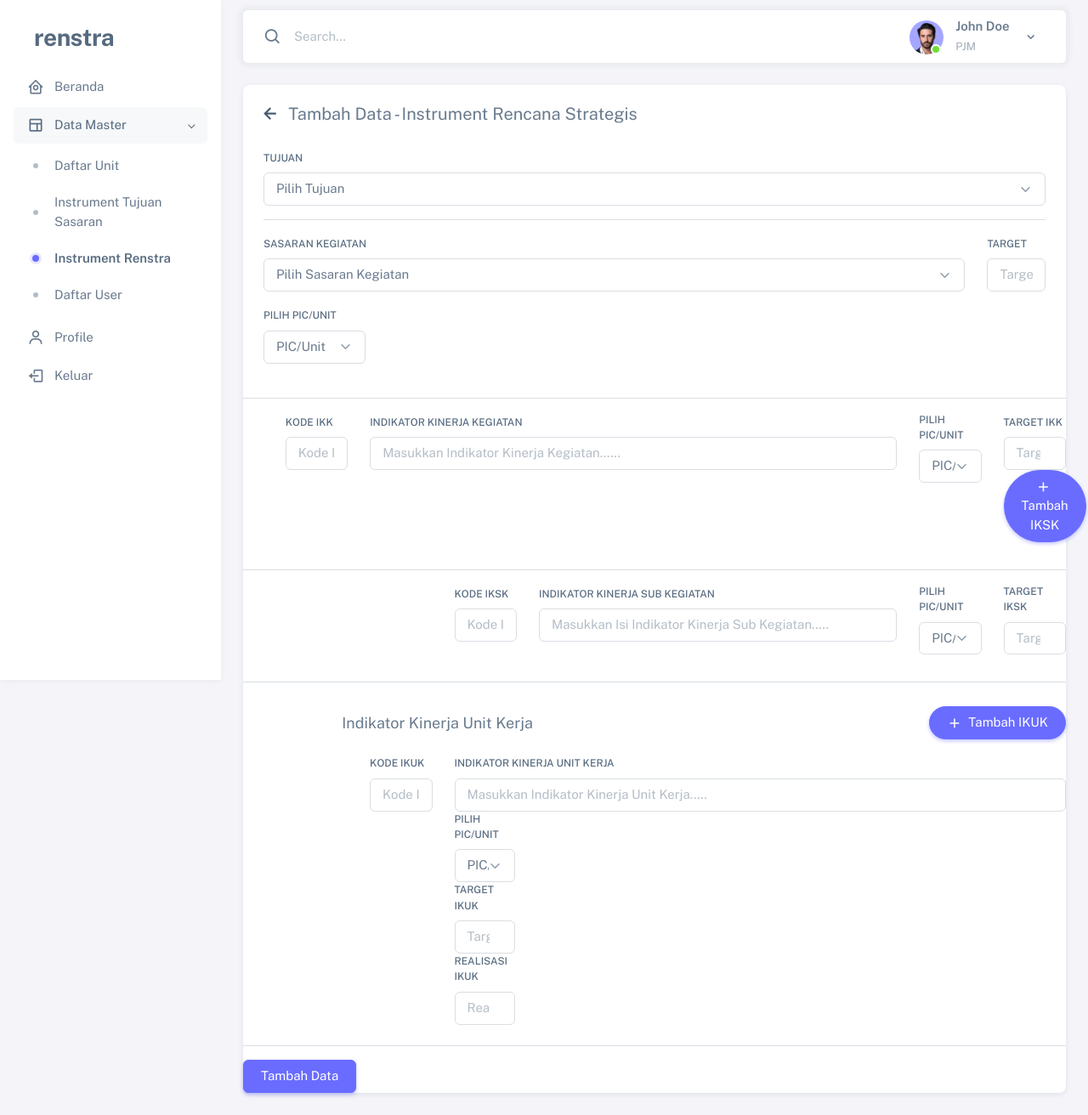
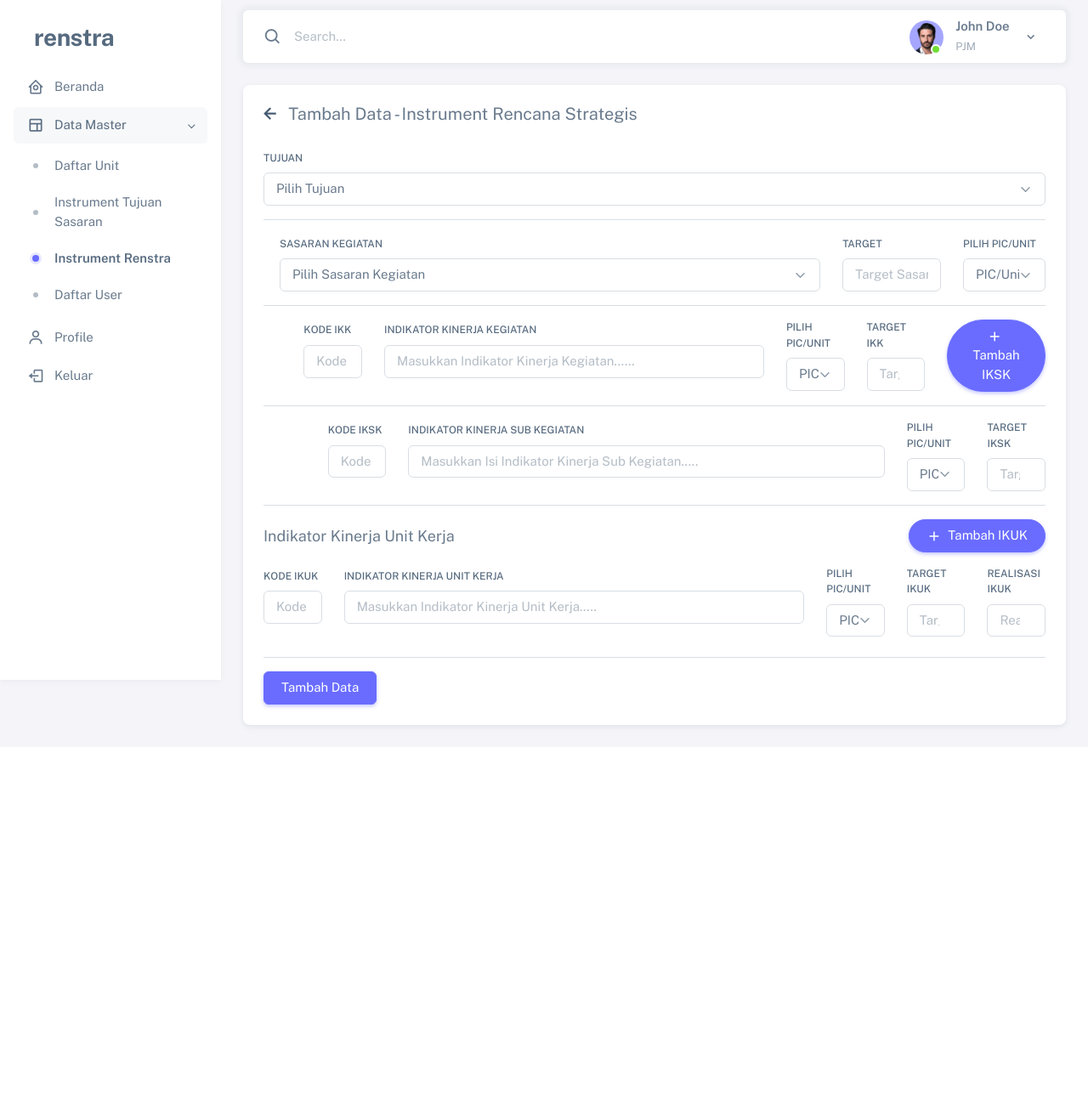
Before and after one commit to daniasupriyadi/renstraa, a PHP site: page /renstraa/Views/Form_Tambah/tambah_instrumen_renstra.php in a window 1280 px wide. Shown: the whole page at 85% size. After the commit the page ends 859 px from the top, so only its background shows below. Run offline with PHP 8.4, Linux system fonts and the light colour scheme; data comes from the database, SQL or seed files in the repository; some libraries are stand-ins or nearby versions.

Commit message:
update backend & layout

```diff
--- a/Views/Form_Edit/InstrumentTujuanSasaran/sasaran.php
+++ b/Views/Form_Edit/InstrumentTujuanSasaran/sasaran.php
@@ -83,7 +83,7 @@ if ($_SERVER["REQUEST_METHOD"] == 'GET') {
                                                 <div class="" style="width: 50%;">
                                                     <div class="">
                                                         <label for= "" class="form-label">Sasaran Kegiatan</label>
-                                                        <textarea type="text" class="form-control " name="isi_sasaran_kegiatan" id="isi_sasaran_kegiatan" placeholder="Masukkan Sasaran Kegiatan....." aria-describedby="defaultFormControlHelp" value=""><?php echo $data_sasaran['sasaran']; ?></textarea>
+                                                        <textarea type="text" class="form-control " name="isi_sasaran_kegiatan" id="isi_sasaran_kegiatan" placeholder="Masukkan Sasaran Kegiatan....." aria-describedby="defaultFormControlHelp" value="" autofocus><?php echo $data_sasaran['sasaran']; ?></textarea>
                                                     </div>
                                                 </div>
                                                 <div class="" style="width: 15%;">
@@ -105,7 +105,7 @@ if ($_SERVER["REQUEST_METHOD"] == 'GET') {
                                                 <div class="" style="width: 15%;">
                                                     <div class="">
                                                         <label for="" class="form-label">Target Sasaran</label>
-                                                        <input type="number" class="form-control" name="target_sasaran" id="target_sasaran" placeholder="Target Sasaran...." aria-describedby="defaultFormControlHelp" value="<?php echo $data_sasaran['target_sasaran'] ?>"></input>
+                                                        <input type="number" class="form-control" name="target_sasaran" id="target_sasaran" placeholder="Target Sasaran...." aria-describedby="defaultFormControlHelp" value="<?php echo $data_sasaran['target_sasaran'] ?>" autofocus></input>
                                                     </div>
                                                 </div>
 
--- a/Views/Form_Tambah/tambah_instrumen_renstra.php
+++ b/Views/Form_Tambah/tambah_instrumen_renstra.php
@@ -70,7 +70,7 @@
 
                                     <!-- sasaran kegiatan -->
                                     <div class="row mb-3 d-flex align-align-items-start justify-content-end">
-                                        <div class="" style="width: 90%;">
+                                        <div class="" style="width: 70%;">
                                             <div class="sasaran-container">
                                                 <label for="sasaran" class="form-label">Sasaran Kegiatan</label>
                                                 <select class="form-select sasaran-input" name="isi_sasaran_kegiatan" id="isi_sasaran_kegiatan" aria-describedby="defaultFormControlHelp">
@@ -78,13 +78,13 @@
                                                 </select>
                                             </div>
                                         </div>
-                                        <div class="" style="width: 10%;">
+                                        <div class="" style="width: 15%;">
                                             <div class="sasaran-container">
                                                 <label for="target_sasaran" class="form-label">Target</label>
                                                 <input type="text" class="form-control sasaran-input" name="target_sasaran" id="target_sasaran" placeholder="Target Sasaran......" aria-describedby="defaultFormControlHelp" />
                                             </div>
                                         </div>
-                                    </div>
+
                                         <!-- <div class="" style="width: 10%;">
                                             <div class="sasaran-container">
                                                 <label for="target_sasaran" class="form-label">Realisasi</label>
@@ -108,6 +108,7 @@
                                             </div>
                                         </div>
                                     </div>
+                                    <!-- </div> -->
                                     <hr>
 
                                     <script>
@@ -140,7 +141,7 @@
                                                 <input type="text" class="form-control" name="kode_ikk" id="kode_ikk" placeholder="Kode IKK...." aria-describedby="defaultFormControlHelp" />
                                             </div>
                                         </div>
-                                <div class="" style="width: 65%;">
+                                        <div class="" style="width: 50%;">
                                             <div class="">
                                                 <label for="indikator_kinerja_kegiatan" class="form-label">Indikator Kinerja Kegiatan</label>
                                                 <input type="text" class="form-control" name="isi_indikator_kinerja_kegiatan" id="isi_indikator_kinerja_kegiatan" placeholder="Masukkan Indikator Kinerja Kegiatan......" aria-describedby="defaultFormControlHelp" />
@@ -167,8 +168,11 @@
                                                 <label for="target" class="form-label">Target IKK</label>
                                                 <input type="number" class="form-control" name="target_ikk" id="target_ikk" placeholder="Target...." aria-describedby="defaultFormControlHelp"></input>
                                             </div>
-                                    <div class="d-flex align-items-end" >
-                                        <button type="button" class="btn rounded-pill btn-primary" id="addIKSK" style="width: 200px;">
+
+                                        </div>
+                                        <div class="d-flex align-items-center" style="width: 15%;">
+                                            <div class="">
+                                                <button type="button" class="btn rounded-pill btn-primary" id="addIKSK">
                                                     <span class="tf-icons bx bx-plus"></span>&nbsp; Tambah IKSK
                                                 </button>
                                             </div>
@@ -191,7 +195,7 @@
                                                     <input type="text" class="form-control" name="kode_iksk" id="kode_iksk" placeholder="Kode IKSK...." aria-describedby="defaultFormControlHelp" />
                                                 </div>
                                             </div>
-                                    <div class="" style="width: 45%;">
+                                            <div class="" style="width: 62%;">
                                                 <div>
                                                     <label for="" class="form-label">Indikator Kinerja Sub Kegiatan</label>
                                                     <input type="text" class="form-control " name="isi_indikator_kinerja_sub_kegiatan" id="isi_indikator_kinerja_sub_kegiatan" placeholder="Masukkan Isi Indikator Kinerja Sub Kegiatan....." aria-describedby="defaultFormControlHelp" />
@@ -232,7 +236,7 @@
 
                                     <!-- Indikator Kinerja Unit Kegiatan -->
                                     <div class="ikuk-fields">
-                                <div class="d-flex align-items-center justify-content-between mb-3" style="margin-left: 12%; margin-top: 12px; margin-bottom: 12px;">
+                                        <div class="d-flex align-items-center justify-content-between mb-3" style="margin-left: 0%; margin-top: 12px; margin-bottom: 12px;">
                                             <span style="font-size: 18px;">Indikator Kinerja Unit Kerja</span>
                                             <button type="button" class="btn rounded-pill btn-primary" id="addIKUK">
                                                 <span class="tf-icons bx bx-plus"></span>&nbsp; Tambah IKUK
@@ -247,12 +251,12 @@
                                                         <input type="text" class="form-control" name="kode_ikuk[]" id="kode_ikuk" placeholder="Kode IKUK...." aria-describedby="defaultFormControlHelp" />
                                                     </div>
                                                 </div>
-                                        <div class="" style="width: 75%;">
+                                                <div class="" style="width: 60%;">
                                                     <div class="">
                                                         <label for="" class="form-label">Indikator Kinerja Unit Kerja</label>
                                                         <input type="text" class="form-control " name="isi_indikator_kinerja_unit_kerja[]" id="isi_indikator_kinerja_unit_kerja" placeholder="Masukkan Indikator Kinerja Unit Kerja....." aria-describedby="defaultFormControlHelp" />
                                                     </div>
-                                        </di>
+                                                </div>
                                                 <div class="" style="width: 10%;">
                                                     <div class="pic-container">
                                                         <label for="picSelect" class="form-label">Pilih PIC/Unit</label>
--- a/Views/Layout/sidebar.php
+++ b/Views/Layout/sidebar.php
@@ -88,7 +88,7 @@ function isPageActive($pageName)
             <div data-i18n="Without menu">Daftar Unit</div>
           </a>
         </li>
-        <li class="menu-item <?php echo isPageActive(['instrument_tujuan_sasaran.php', 'tambah_instrument_tujuan_sasaran.php', 'tujuan_sasaran.php', 'sasaran.php']) ?>">
+        <li class="menu-item <?php echo isPageActive(['instrument_tujuan_sasaran.php', 'tambah_instrument_tujuan_sasaran.php', 'tujuan_sasaran.php', 'sasaran.php', 'tujuan.php']) ?>">
           <a href="<?php echo $base_url ?>/Views/instrument_tujuan_sasaran.php" class="menu-link">
             <div data-i18n="Without navbar">Instrument Tujuan Sasaran</div>
           </a>
```
Also changed, not shown: Controllers/Update_Data/instrument_tujuan_sasaran.php (+18 -47 lines), Views/Form_Edit/InstrumentTujuanSasaran/tujuan.php (+9 -9 lines). Lines whose indentation alone changed are shown as unchanged.
